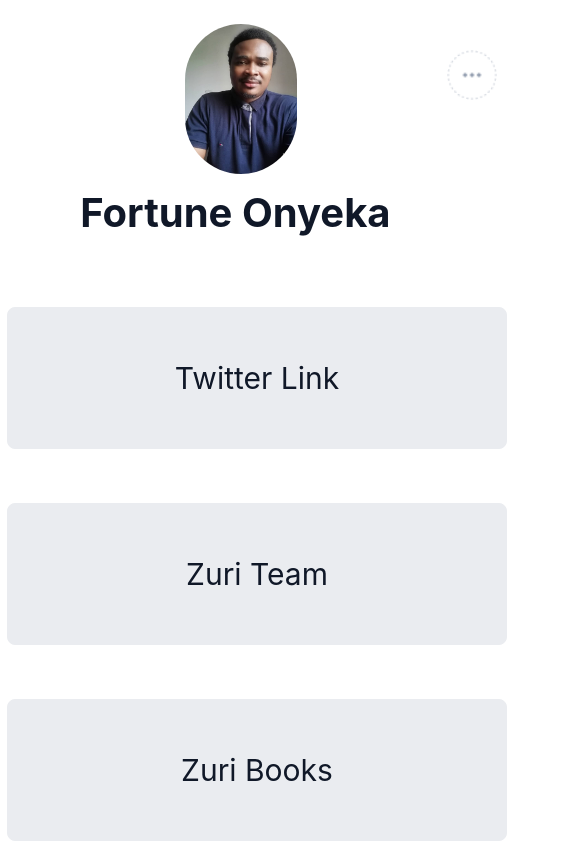
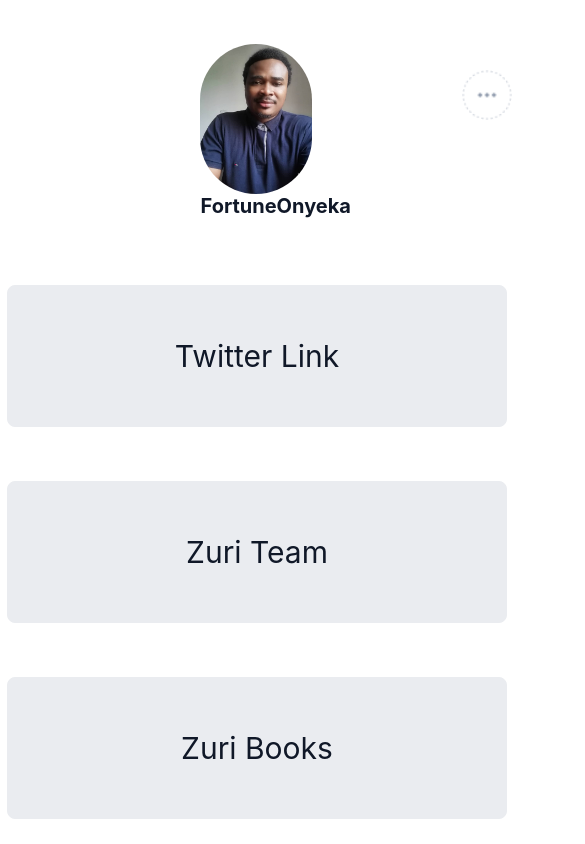
Before and after one commit to fortuneonyeka/hng-stage1, a React (Create React App) app: page / in a window 390 px wide. Shown: the top 844 px of the page, 585 px wide, since content can reach past the window. Built offline with nearby package versions, Linux system fonts and the light colour scheme.

Commit message:
profile media querry

```diff
--- a/src/App.css
+++ b/src/App.css
@@ -6,8 +6,7 @@
   display: flex;
   flex-direction: column;
   align-items: center;
-  padding: 0px;
-  isolation: isolate;
+  padding: 20px;
 }
 
 .avatatdot {
@@ -39,18 +38,13 @@
 }
 
 #twitter {
-  width: 1152px;
+  /* width: 200px; */
   height: 30px;
   font-family: "Inter";
-  font-style: normal;
   font-weight: 700;
   font-size: 20px;
-  line-height: 30px;
   text-align: center;
   color: #101828;
-  flex: none;
-  order: 0;
-  flex-grow: 1;
 }
 
 #slack {
@@ -79,7 +73,6 @@
 
 .buttons {
   cursor: pointer;
-  box-sizing: border-box;
   display: flex;
   flex-direction: column;
   justify-content: center;
@@ -89,12 +82,9 @@
   text-decoration: none;
   width: 1152px;
   height: 76px;
-
   background: #eaecf0;
-
   border: 1px solid #eaecf0;
   border-radius: 8px;
-
   font-family: "Inter";
   font-style: normal;
   font-weight: 600;
@@ -122,10 +112,9 @@
   .App {
     width: 10px;
   }
-  /* .profile-container {
-    margin-left: 35%;
-    width: 40px;
-  } */
+
+
+
 
   .avatatdot {
     display: block;
@@ -163,12 +152,10 @@
   }
 
   #twitter {
-    font-weight: 700px;
-    font-size: 40px;
+    margin-left: 170%;
+    font-weight: 400px;
+    font-size: 20px;
     margin-top: 24px;
-    margin-bottom: 32px;
-    margin-left: 20%;
-
   }
 
   #profile__img {
--- a/src/assets/links/links.js
+++ b/src/assets/links/links.js
@@ -27,7 +27,7 @@ export const projectLinks = [
 
 export const handles = [
   {
-    twitter: "Fortune Onyeka",
+    twitter: "FortuneOnyeka",
     slack: "Ihedoro Fortunatus"
   }
 ]
--- a/src/components/profile/Profile.jsx
+++ b/src/components/profile/Profile.jsx
@@ -17,7 +17,7 @@ const Profile = () => {
         {handles.map((handle, index) => {
           return (
           <div key={index}>
-            <h4 id="twitter">{handle.twitter}</h4>
+            <span id="twitter" className="twitter">{handle.twitter}</span>
             <h4 id="slack">{handle.slack}</h4>
           </div>
           )
```
